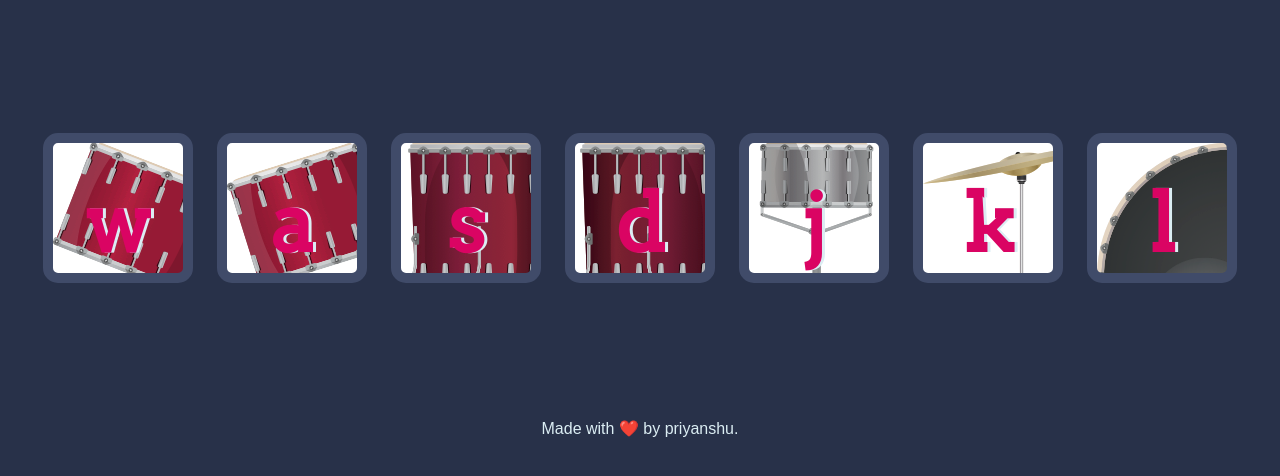
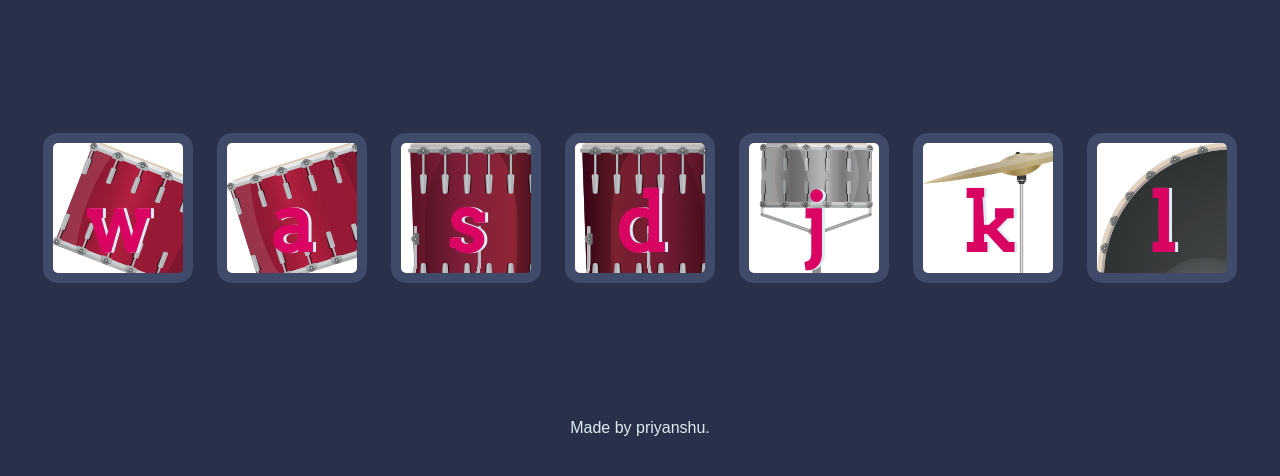
Before and after one commit to Priyanshu4585/Drum-Kit, a plain HTML site: page index.html in a window 1280 px wide. Shown: the part 156-632 px from the top of the page. Drawn offline with Linux system fonts and the light colour scheme.

Commit message:
Update index.html

```diff
--- a/index.html
+++ b/index.html
@@ -24,7 +24,7 @@
 
 
   <footer>
-    Made with ❤️ by priyanshu.
+    Made by priyanshu.
   </footer>
 <script type="module" src="index.js"></script>
 </body>
```
